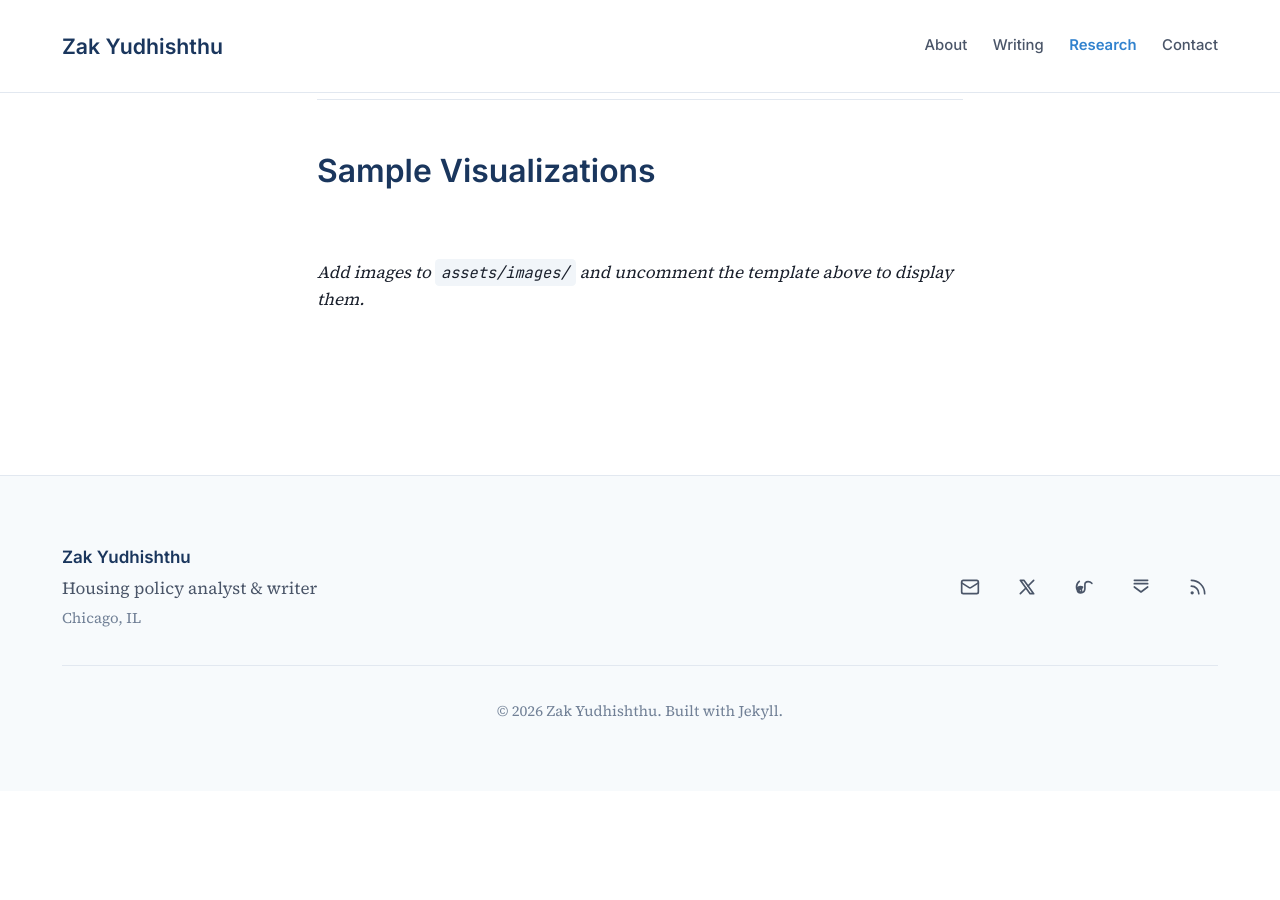
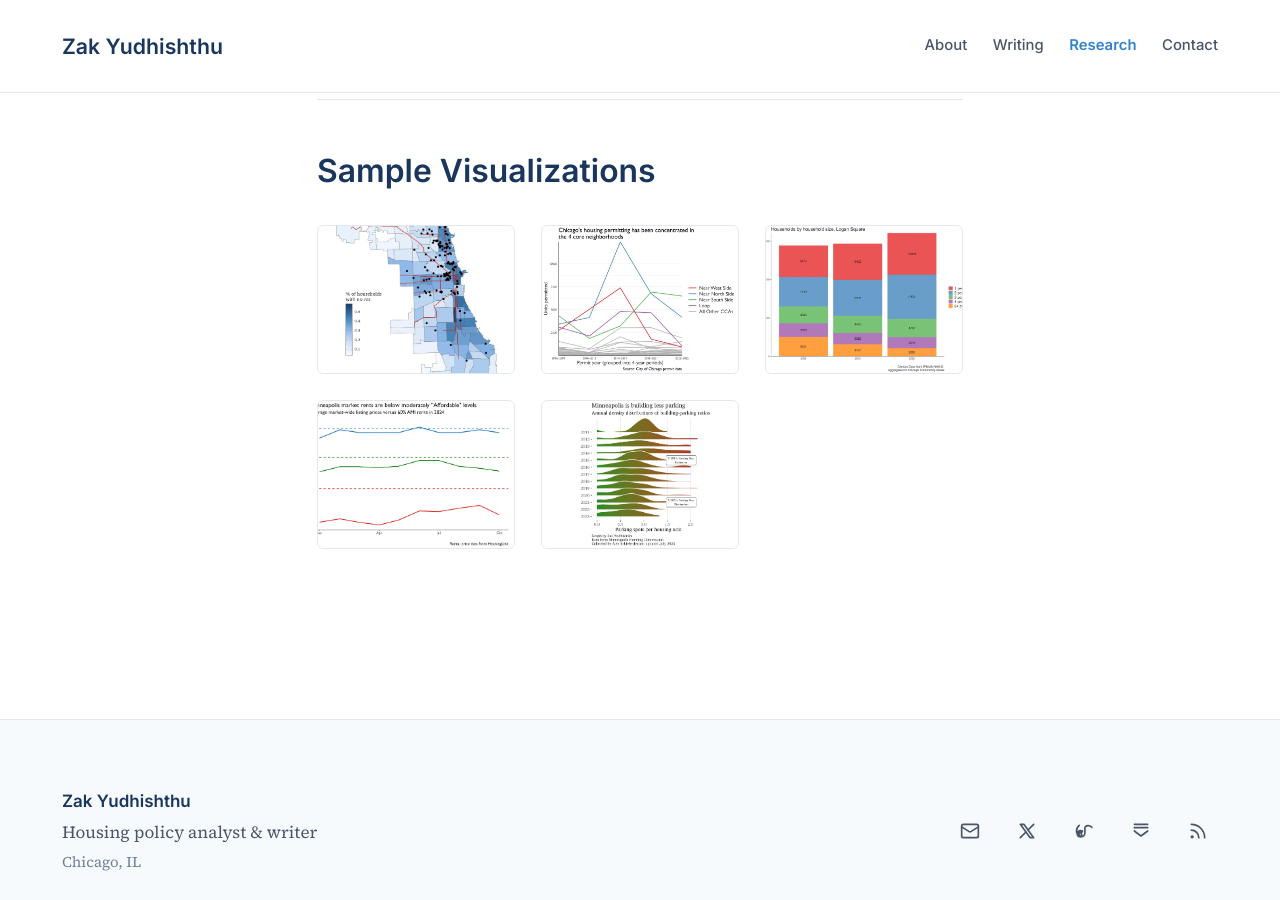
Before and after one commit to zakyudhishthu/personal-site, a Jekyll site: the page built from research.md, in a window 1280 px wide and 900 px high, scrolled down 3134 px. Built offline with Jekyll 4.4.1, drawn with Linux system fonts in a browser that asks for light colours; before the commit the page ends 3925 px from its top, so only the background shows below that.

Commit message:
Add visualization gallery with 5 charts
- Chicago parking reform (A City That Works)
- Downtown Chicago family boom (Pencilling Out)
- Logan Square population change (Pencilling Out)
- Minneapolis housing market (Streets.mn)
- Minnesota parking requirements (MN Reformer)

Co-Authored-By: Claude Opus 4.5 <noreply@anthropic.com>

```diff
--- a/research.md
+++ b/research.md
@@ -137,18 +137,54 @@ Beyond specific policy questions, I'm interested in:
 
 <div class="viz-gallery">
 
-<!-- TEMPLATE: Copy this block for each visualization you add
 <div class="viz-item">
-  <a href="ARTICLE_URL" target="_blank" rel="noopener">
-    <img src="{{ '/assets/images/YOUR_IMAGE.png' | relative_url }}" alt="Description">
+  <a href="https://citythatworks.substack.com/p/chicago-has-a-market-for-parking" target="_blank" rel="noopener">
+    <img src="{{ '/assets/images/chart_gallery/chicago_parking_reform.webp' | relative_url }}" alt="Chicago parking reform data visualization">
     <div class="viz-overlay">
-      <p class="viz-title">Article Title Here</p>
+      <p class="viz-title">Chicago has a market for parking reform</p>
+      <p class="viz-publication">A City That Works</p>
+    </div>
+  </a>
+</div>
+
+<div class="viz-item">
+  <a href="https://pencillingout.substack.com/" target="_blank" rel="noopener">
+    <img src="{{ '/assets/images/chart_gallery/downtown_family_boom.webp' | relative_url }}" alt="Downtown Chicago family growth visualization">
+    <div class="viz-overlay">
+      <p class="viz-title">Chicago's downtown family boom</p>
       <p class="viz-publication">Pencilling Out</p>
     </div>
   </a>
 </div>
--->
+
+<div class="viz-item">
+  <a href="https://pencillingout.substack.com/" target="_blank" rel="noopener">
+    <img src="{{ '/assets/images/chart_gallery/logan_shrank.webp' | relative_url }}" alt="Logan Square population change visualization">
+    <div class="viz-overlay">
+      <p class="viz-title">How Logan Square shrank</p>
+      <p class="viz-publication">Pencilling Out</p>
+    </div>
+  </a>
+</div>
+
+<div class="viz-item">
+  <a href="https://streets.mn/2025/02/14/minneapolis-housing-market-suffers-from-success/" target="_blank" rel="noopener">
+    <img src="{{ '/assets/images/chart_gallery/minneapolis_suffering_success.webp' | relative_url }}" alt="Minneapolis housing market visualization">
+    <div class="viz-overlay">
+      <p class="viz-title">Is Minneapolis' Housing Market Suffering From Success?</p>
+      <p class="viz-publication">Streets.mn</p>
+    </div>
+  </a>
+</div>
+
+<div class="viz-item">
+  <a href="https://minnesotareformer.com/2023/08/31/ending-minimum-parking-requirements-was-a-policy-win-for-the-twin-cities/" target="_blank" rel="noopener">
+    <img src="{{ '/assets/images/chart_gallery/minnesota_minimum_parking.png' | relative_url }}" alt="Minnesota parking requirements visualization">
+    <div class="viz-overlay">
+      <p class="viz-title">Ending minimum parking requirements was a policy win</p>
+      <p class="viz-publication">Minnesota Reformer</p>
+    </div>
+  </a>
+</div>
 
 </div>
-
-*Add images to `assets/images/` and uncomment the template above to display them.*
```
Also changed, not shown: assets/images/chart_gallery/chicago_parking_reform.webp (added), assets/images/chart_gallery/downtown_family_boom.webp (added), assets/images/chart_gallery/logan_shrank.webp (added), assets/images/chart_gallery/minneapolis_suffering_success.webp (added), assets/images/chart_gallery/minnesota_minimum_parking.png (added).
